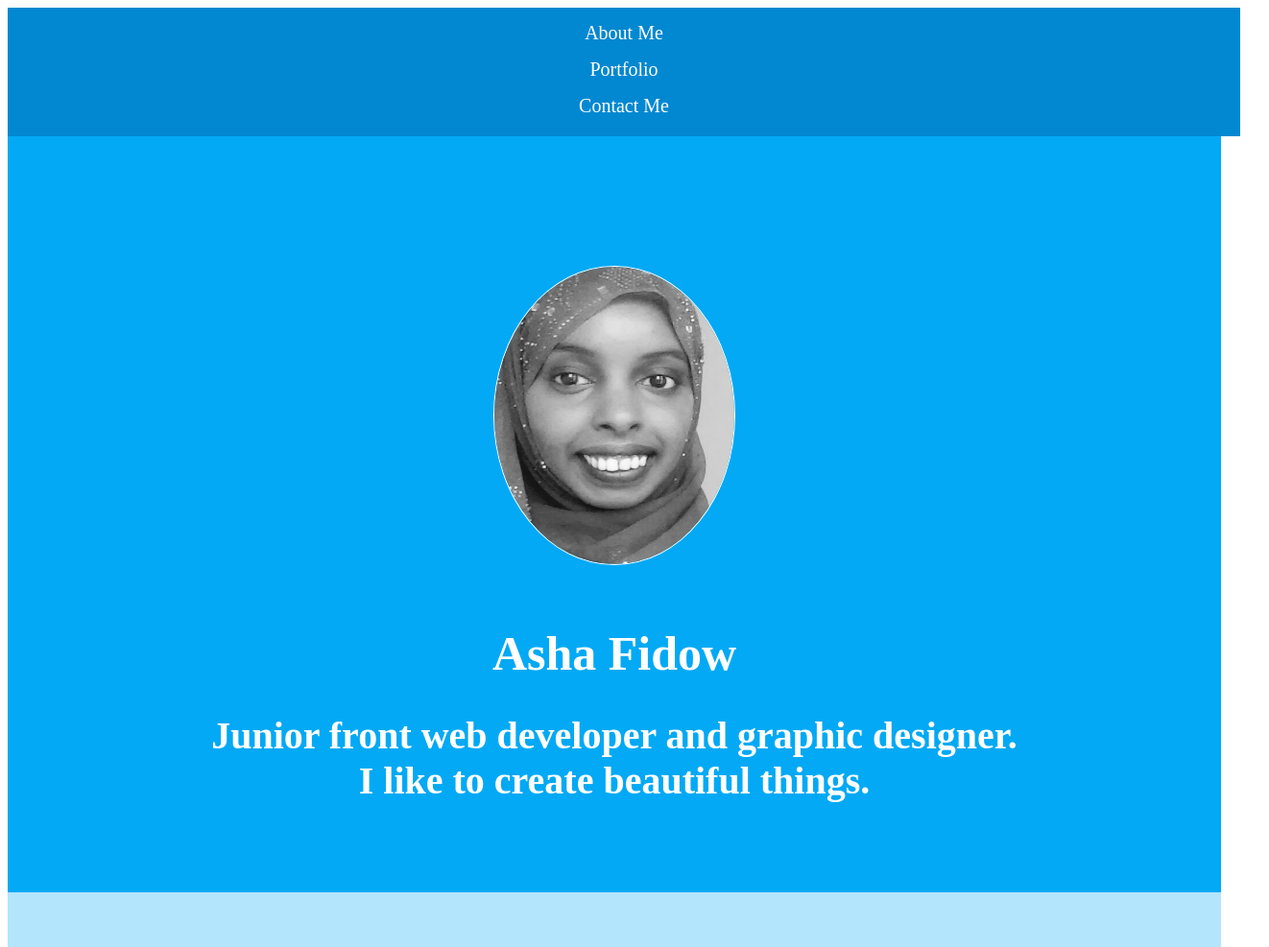
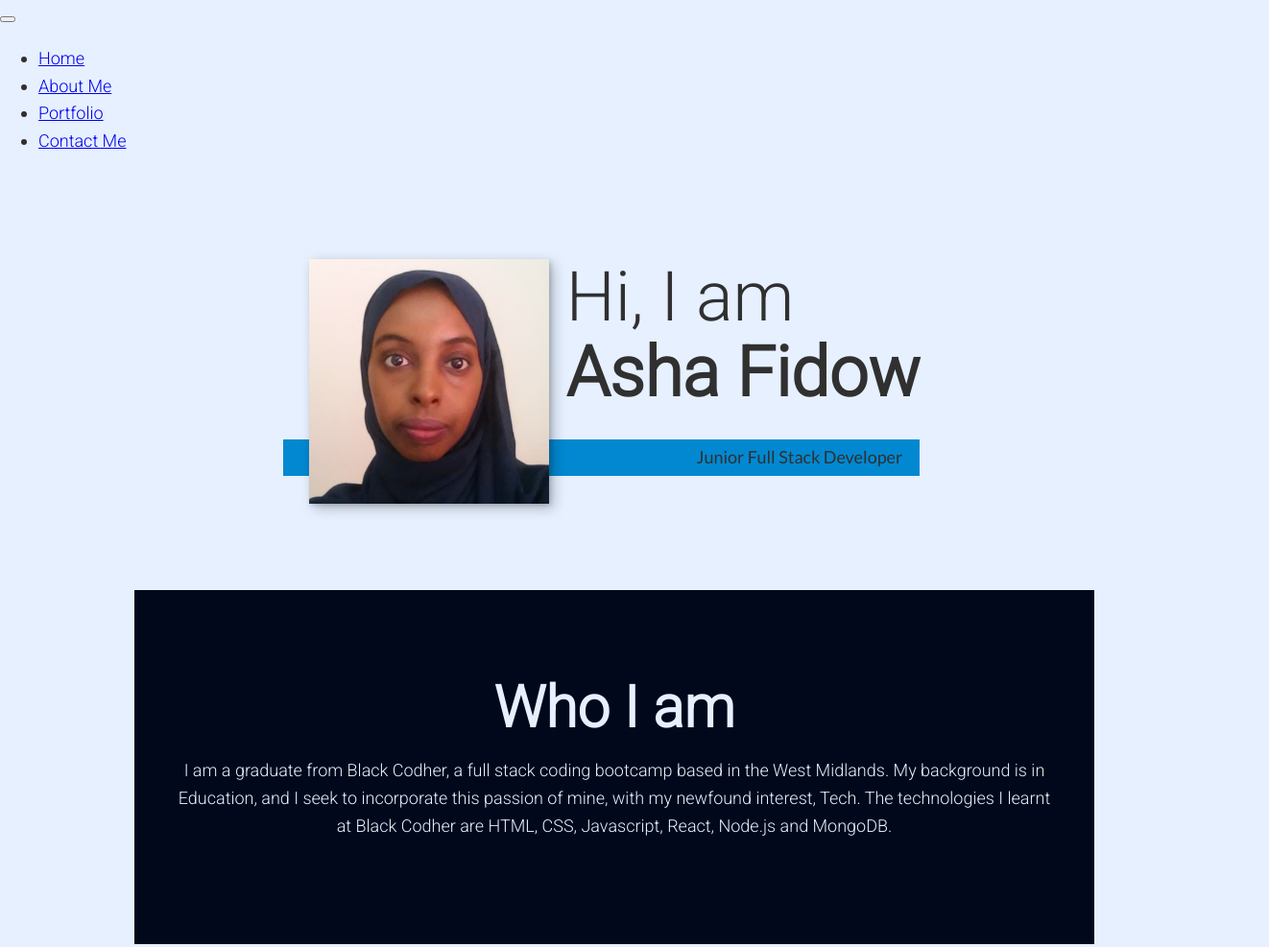
Before and after one commit to Libin91/Portfolio, a plain HTML site: page index.html in a window 1280 px wide. Shown: the top 987 px of the page at 96% size, 1322 px wide, since content can reach past the window. Drawn offline with Linux system fonts and the light colour scheme.

Commit message:
restyled the personal portfolio

```diff
--- a/index.html
+++ b/index.html
@@ -6,60 +6,80 @@
      <meta name="keywords" content="business, code, developer">
      <meta name="viewport" content="width=device-width,initial-scale=1.0">
      <link rel="stylesheet" href="https://cdnjs.cloudflare.com/ajax/libs/font-awesome/4.7.0/css/font-awesome.min.css">
+     <link rel="preconnect" href="https://fonts.gstatic.com">
+     <link rel="preconnect" href="https://fonts.gstatic.com">
+     <link href="https://fonts.googleapis.com/css2?family=Lato:wght@400&family=Roboto:wght@300" rel="stylesheet">
      <link rel="stylesheet" href="style.css">
-        <title>Asha's Personal Profile</title>
+
+    <title>Asha's Personal Profile</title>
 
     </head>
+
+    <body>
+
     <header>
-        <div class="main-nav">
-          <ul class="nav">
-            <li><a href="#top">About Me</a></li>
-            <li><a href="#middle">Portfolio</a></li>
-            <li><a href="#bottom">Contact Me</a></li>
+
+      <button class="nav-toggle" aria-label="toggle navigation">
+        <span class="hamburger"></span>
+      </button>
+
+        <nav class="main-nav">
+          <ul class="nav-item">
+            <li><a href="#home">Home</a></li>
+            <li><a href="#about">About Me</a></li>
+            <li><a href="#portfolio">Portfolio</a></li>
+            <li><a href="#contact">Contact Me</a></li>
           </ul>
-          </div>
+        </nav>
+
         </header>
 
-      <body>
-        <div class="intro">
-            <div class="intro">
-                <img class= "profile-img"id="top"src="prof.pic.jpg">
-        <h1> Asha Fidow
-          <h2>Junior front web developer and graphic designer.<br /> I like to create beautiful things.</h2>
-       </h1>
+
+      <section class="intro" id="home">
+        <h1 class="section__title--intro">
+          Hi, I am <strong>Asha Fidow</strong>
+        </h1>
+        <p class="section__subtitle--intro">Junior Full Stack Developer</p>
+        <img src="profilepic.jpg" alt="asha's photo" class="intro__img">
+      </section>
+
+
+      <section class="about" id ="about">
+        <h2 class="section__title--about">Who I am</h2>
+        <div class="about__body">
+          <p>I am a graduate from Black Codher, a full stack coding bootcamp based in the West Midlands.
+             My background is in Education, and I seek to incorporate this passion of mine, with my newfound interest, Tech.
+             The technologies I learnt at Black Codher are HTML, CSS, Javascript, React, Node.js and MongoDB.</p>
+
         </div>
 
-        <div class="portfolio">
-        <h1 id="middle">Portfolio</h1>
-        <ul>
-          <li><img src="http://placeimg.com/340/180/tech" alt="portfolio1"></li>
-          <li><img src="http://placeimg.com/340/180/tech" alt="portfolio2"></li>
-        </ul>
+      </section>
+
+
+      <section class="portfolio" id="portfolio">
+        <h2 class="section__title--portfolio">My Portfolio</h1>
+        <div class="portfolio-items">
+          <p>Baro Af-Soomaali, a MERN stack app</p>
+        <a href="#" class="portfolio-item01"></a>
+          <img src="http://placeimg.com/340/180/tech" alt="portfolio1">
+          <p>My Bookcase, a React app</p>
+        <a href="#" class="portfolio-item02"></a>
+            <img src="http://placeimg.com/340/180/tech" alt="portfolio2">
+            <p>Quiz Game, built with Javascript</p>
+          <a href="#" class="portfolio-item03"></a>
+            <img src="" alt="portfolio3"  >
         </div>
 
-        <div class= "contact">
-        <h1 id="bottom">Contact Me</h1>
-        </div>
-        <div class="contact-form">
-        <h2>Name</h2>
-        <input type="text"class="form-control" placeholder="Name" required>
-        <h2>Surname</h2>
-        <input type="text"class="form-control" placeholder="Surname" required>
-        <h2>Email</h2>
-        <input type="email"class="form-control" placeholder="Email" required>
-        <h2>Message</h2>
-          <textarea class="form-control" rows="5" placeholder="Message"id="comment"></textarea>
-        <button type="submit">Send</button>
-        </div>
-        </body>
+      </section>
 
-      <footer>
-        <h4>Find me at:
-          <ul>
-            <li><a href="https://github.com/Libin91" target="_blank"class="social github"> GitHub</a></li>
+      <footer id="contact">
+        <a href="mailto:a.a.fidow@gmail.com" class="footer-link-email">a.a.fidow@gmail.com</a>
 
-            <li><a href="https://twitter.com/Rani_Ai4" target="_blank"class="social twitter"> Twitter</a></li>
+          <ul class="socials">
+            <li><a href="https://github.com/Libin91" target="_blank" class="social github"> GitHub</a></li>
+            <li><a href="https://linkedin.com/in/asha-fidow" target="_blank" class="social linkedin">LinkedIn</a></li>
+            <li><a href="https://twitter.com/AshaCodes" target="_blank" class="social twitter"> Twitter</a></li>
           </ul>
 
-        </h4>
+
       </footer>
--- a/style.css
+++ b/style.css
@@ -1,115 +1,150 @@
-.main-nav {
-    width: 100%;
-    min-height: 30px;
-    padding: 10px;
-    background: #0288D1;
-    text-align: center;
-  }
-  .nav {
-
-    justify-content: space-around;
-    list-style-type: none;
-    margin: 0 auto;
-    padding: 0;
-    color: white;
-    font-size: 20px;
+*,
+*::before,
+*::after {
+  box-sizing: border-box;
 }
 
-  .nav li {
-    padding: 5px 10px 10px 10px;
+:root {
+  --ff-primary: 'Roboto', sans-serif;
+  --ff-secondary: 'Lato', sans-serif;
+
+  --fw-reg: 300;
+  --fw-bold: 900;
+
+  --clr-light: #e6f0ff;
+  --clr-dark:#303030;
+  --clr-accent: #0288D1;
+
+  --fs-h1: 3rem;
+  --fs-h2: 2.25rem;
+  --fs-h3: 1.25rem;
+  --fs-body: 1rem;
+
+  --bs: 0.25em 0.25em 0.75em rgba(0,0,0,.25),
+        0.125em 0.125em 0.25em rgba(0,0,0,.15);
 }
 
-  a {
-    text-decoration: none;
-    color: white;
+@media (min-width: 800px) {
+  :root {
+    --fs-h1: 4.5rem;
+    --fs-h2: 3.75rem;
+    --fs-h3: 1.5rem;
+    --fs-body: 1.125rem
+
+  }
 }
 
-  a:hover {
-    color: #212121;
-    text-decoration: none;
+body {
+  background-color: var(--clr-light);
+  color: var(--clr-dark);
+  margin: 0;
+  font-family: var(--ff-primary);
+  font-size: var(--fs-body);
+  line-height: 1.6;
 }
-  .intro {
-    background: #03A9F4;
-    text-align: center;
-    padding-top: 60px;
-    padding-bottom: 60px;
-    color: white;
+
+section {
+  padding:5em 2em;
+}
+
+img {
+  display: block;
+  max-width: 100%;
+}
+
+h1,
+h2,
+h3 {
+  line-height: 1.1;
+  margin: 0;
+}
+
+h1 {font-size: var(--fs-h1);}
+h2 {font-size: var(--fs-h2);}
+h3 {font-size: var(--fs-h3);}
+
+.section__title {
+  margin-bottom: .25em;
 
 }
-  .intro h1 {
-    font-size: 50px;
-    margin-bottom: 15px;
-  }
-  .intro h2 {
-    font-size: 40px;
+
+.section__title--intro {
+  font-weight: var(--fw-reg);
 }
 
-  .profile-img {
-    margin-top: 15px;
-    margin-bottom: 25px;
-    width: 250px;
-    height: 310px;
-    border-radius: 50%;
-    border: .3px solid white;
+.section__title--intro strong {
+  display: block;
+}
+
+.section__subtitle {
+  margin: 0;
+  font-size: var(--fs-h3);
+}
+
+.section__subtitle--intro{
+  background: var(--clr-accent);
+  font-family: var(--ff-secondary);
+  padding: .25em 1em;
+  margin-bottom: 1em;
+}
+
+.intro {
+  position: relative;
+}
+
+.intro__img {
+  box-shadow: var(--bs);
+}
+
+@media(min-width: 600px) {
+  .intro {
+    display: grid;
+    width: min-content;
+    margin: 0 auto;
+    grid-column-gap: 1em;
+    grid-template-areas:
+      "img title"
+      "img subtitle";
+    grid-template-columns: min-content max-content;
+
+  }
+}
+
+.intro__img {
+  grid-area: img;
+  min-width: 250px;
+  position: relative;
+  z-index: 2;
+}
+
+.section__subtitle--intro {
+  align-self: start;
+  grid-column: -1/1;
+  grid-row: 2;
+  text-align: right;
+  position: relative;
+  left: -1.5em;
+  width: calc(100% + 1.5em);
+}
+
+.about {
+  max-width: 1000px;
+  margin: 0 auto;
+  background-color: #01081c;
+  color: var(--clr-light);
+  text-align: center;
+
+}
+
+.about__body {
+  justify-content: center;
 }
 
 
 .portfolio {
-    background: #B3E5FC;
-    text-align: center;
-    padding-top: 60px;
-    padding-bottom: 100px;
+  display: grid;
+  grid-template-columns: repeat(autofit, minmax(300, 1fr));
 
 }
-  .portfolio h1 {
-    font-size: 50px;
-    padding-bottom: 30px;
 
-  }
-  .portfolio ul {
-    justify-content: space-around;
-    margin: 0 auto;
-    padding: 0;
-  }
-  .portfolio li {
-    display: inline-block;
-    padding: 5px 30px 5px 30px;
-  }
-  .contact {
-    background: #03A9F4;
-    color: white;
-    text-align: center;
-    font-size: 50px;
-    padding-top: 30px;
-    padding-bottom: 30px
-  }
-
-  .contact-form {
-    width: 400px;
-    margin: 0 auto;
-    padding-top: 60px;
-    padding-bottom: 60px;
-  }
-
-  footer {
-    background: #0288D1;
-    width: 100%;
-    padding-top: 20px;
-    padding-bottom: 20px;
-    padding-left:50px;
-    color: white;
-    font-size: 30px;
-    text-align: center;
-  }
-
-  footer ul {
-    list-style-type: none;
-    margin: 0;
-    padding: 0;
-  }
-  footer ul li {
-    display: inline-block;
-  }
-  a.social {
-    display: inline-block;
-  }
+.port
```
Also changed, not shown: prof.pic.jpg (deleted), profilepic.jpg (added). Lines whose indentation alone changed are shown as unchanged.
